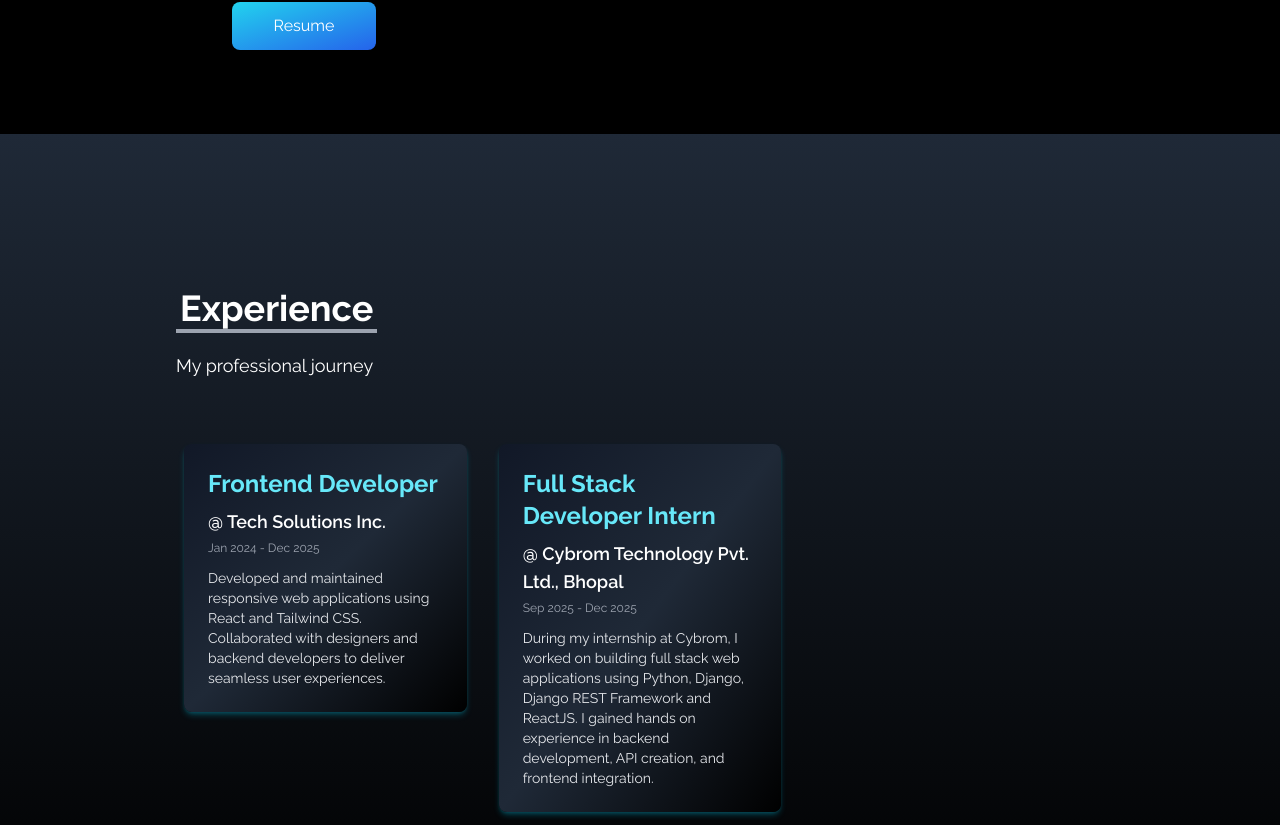
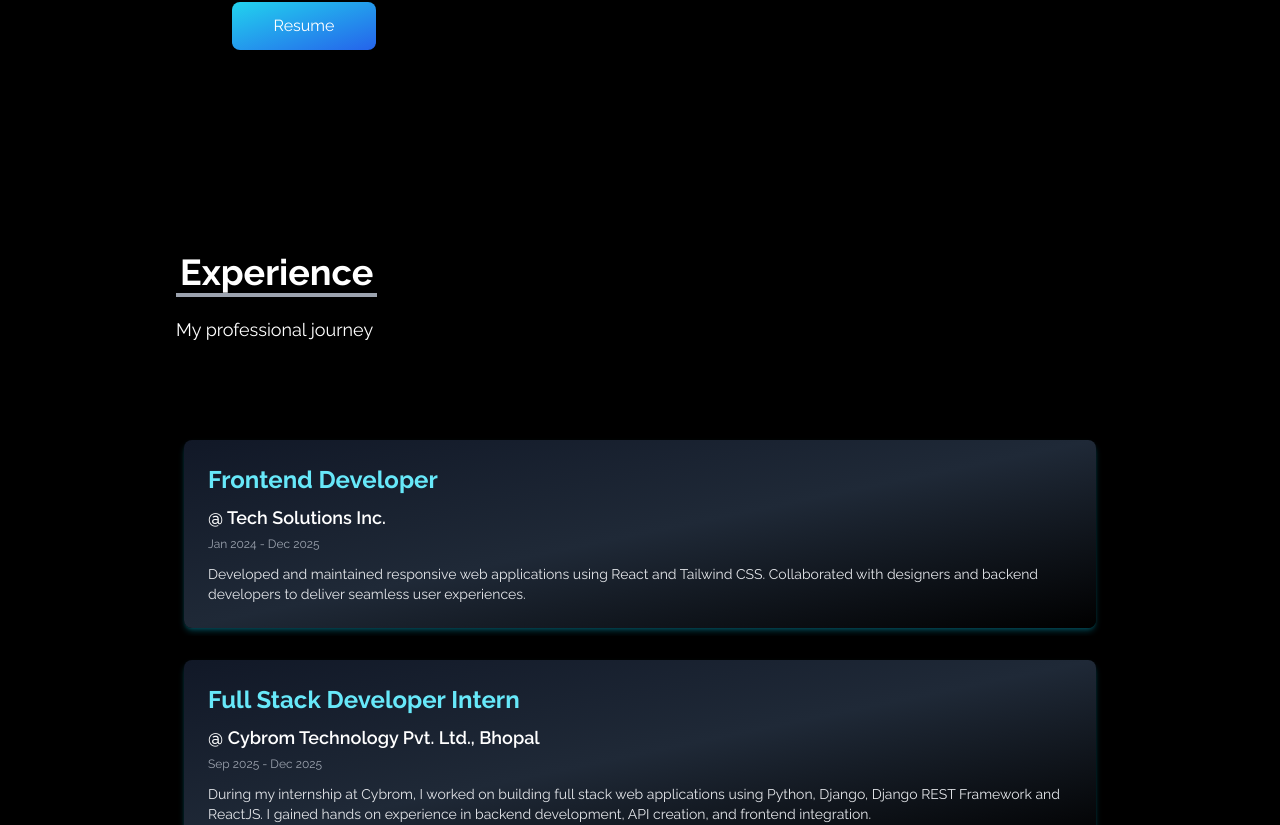
Before and after one commit to ayushrusiya9/AyuFolio, a React (Vite) app: page / in a window 1280 px wide. Shown: the part 1735-2560 px from the top of the page. Built offline with nearby package versions, Linux system fonts and the light colour scheme.

Commit message:
feat: update Card component styling and refactor Experience layout for improved design

```diff
--- a/src/components/Card.jsx
+++ b/src/components/Card.jsx
@@ -2,7 +2,7 @@ import React from 'react'
 
 const Card = ({children,style}) => {
   return (
-    <div className={`shadow-md ${style?.shadow} rounded-lg text-white hover:scale-105 duration-500 m-2`}>
+    <div className={`shadow-md ${style?.shadow} rounded-lg text-white cursor-pointer duration-500 m-2`}>
       {children}
     </div>
   )
--- a/src/components/Experience.jsx
+++ b/src/components/Experience.jsx
@@ -23,13 +23,13 @@ const Experience = () => {
   return (
     <div
       name="Experience"
-      className="pt-10 h-full min-h-screen w-full flex items-center bg-gradient-to-b from-gray-800 to-black"
+      className="pt-10 h-full min-h-screen w-full flex items-center bg-gradient-to-b from-black to-black "
     >
       <div className="section">
         <AnimatedWrapper>
           <SectionHeading heading="Experience" secondHeading="My professional journey" />
         </AnimatedWrapper>
-        <GridLayout style="sm:grid-cols-2 md:max-w-2xl mx-auto lg:max-w-none lg:grid-cols-3 gap-4">
+        <GridLayout style="flex flex-col gap-4 mt-8">
           {experienceData.map((exp, idx) => (
             <AnimatedWrapper key={idx} animateFrom="bottom" delay={0.8}>
               <Card style={{shadow:'shadow-cyan-500/30'}}>
```
